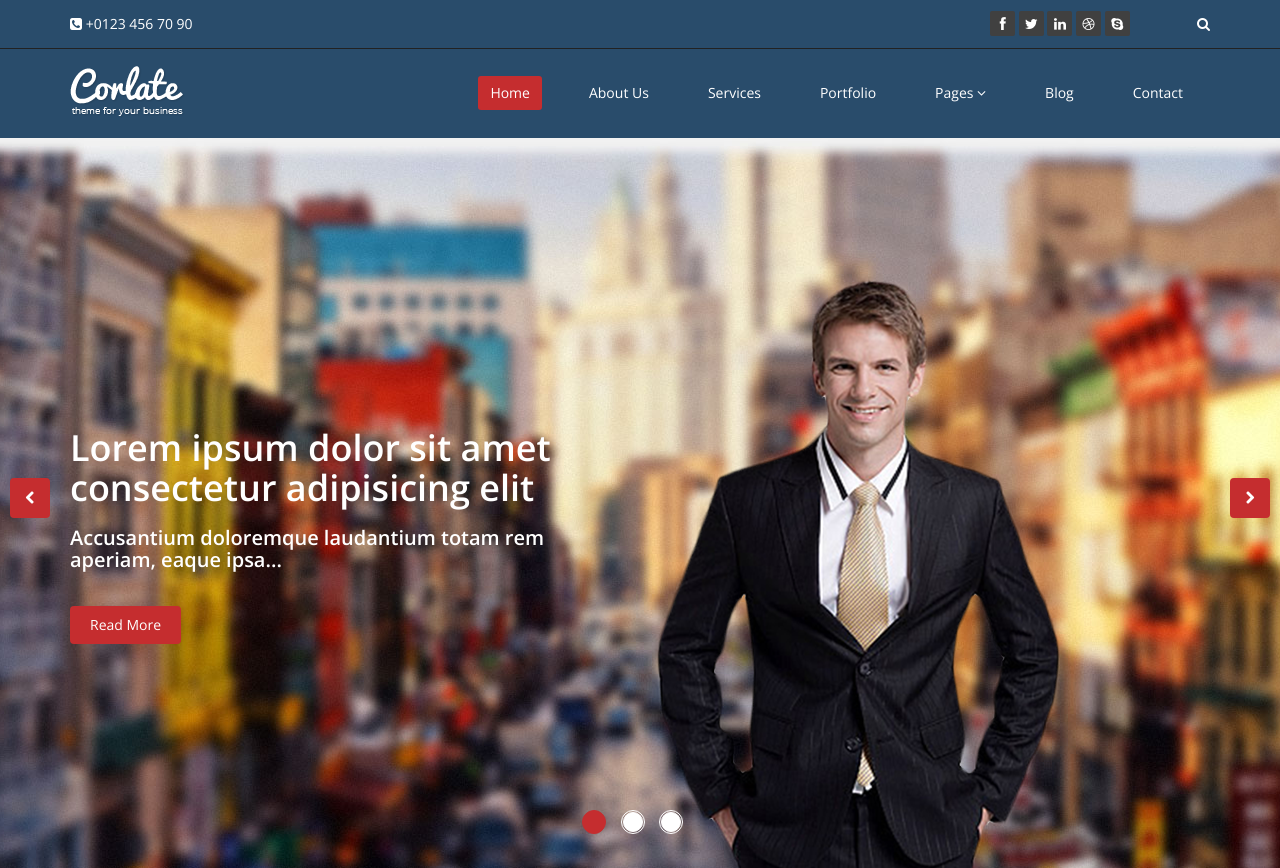
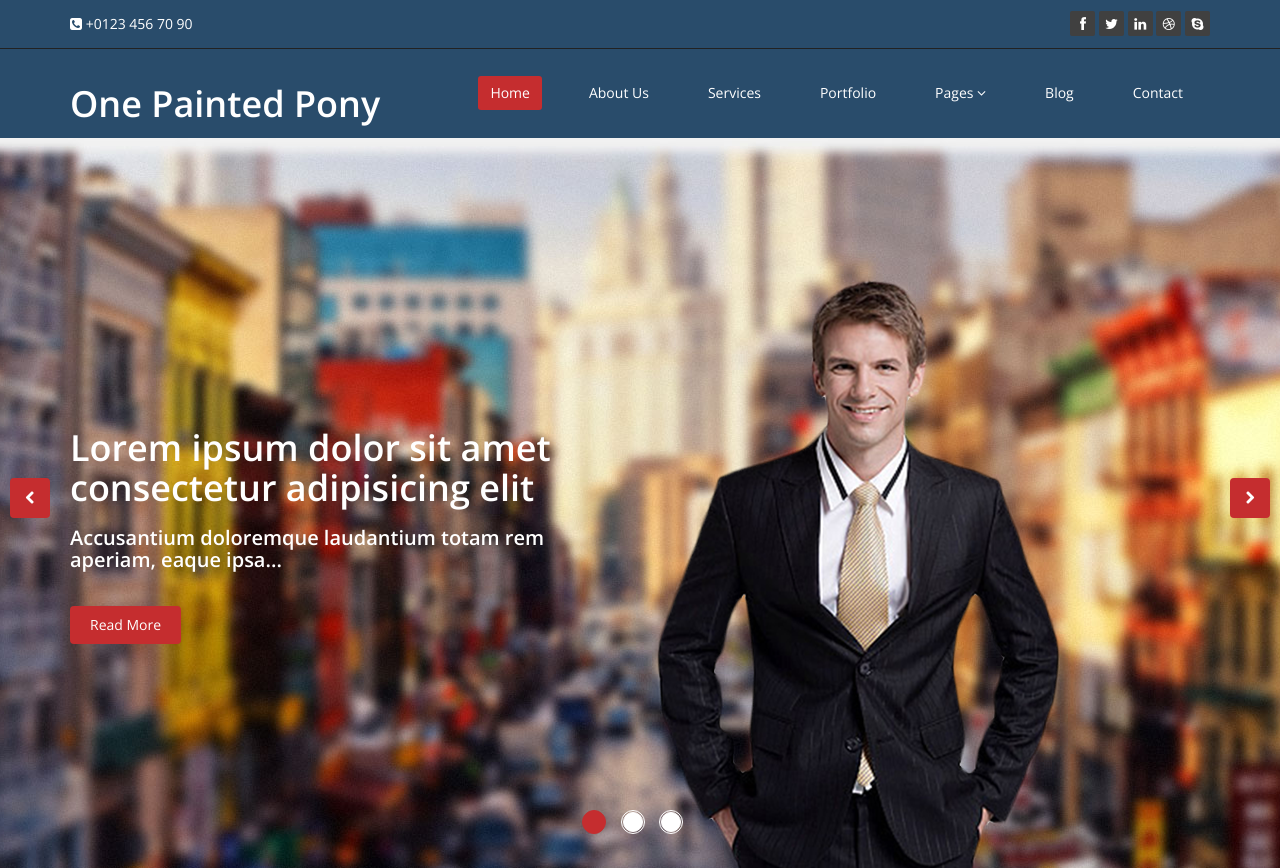
Before and after one commit to onepaintedpony/onepaintedpony.github.io, a plain HTML site: page index.html in a window 1280 px wide. Shown: the top 868 px of the page. Drawn offline with nearby package versions, Linux system fonts and the light colour scheme.

Commit message:
logo replace

```diff
--- a/index.html
+++ b/index.html
@@ -43,12 +43,6 @@
                                 <li><a href="#"><i class="fa fa-dribbble"></i></a></li>
                                 <li><a href="#"><i class="fa fa-skype"></i></a></li>
                             </ul>
-                            <div class="search">
-                                <form role="form">
-                                    <input type="text" class="search-form" autocomplete="off" placeholder="Search">
-                                    <i class="fa fa-search"></i>
-                                </form>
-                           </div>
                        </div>
                     </div>
                 </div>
@@ -64,7 +58,7 @@
                         <span class="icon-bar"></span>
                         <span class="icon-bar"></span>
                     </button>
-                    <a class="navbar-brand" href="index.html"><img src="images/logo.png" alt="logo"></a>
+                    <a class="navbar-brand" href="index.html"><h1>One Painted Pony</h1></a>
                 </div>
 
                 <div class="collapse navbar-collapse navbar-right">
```
